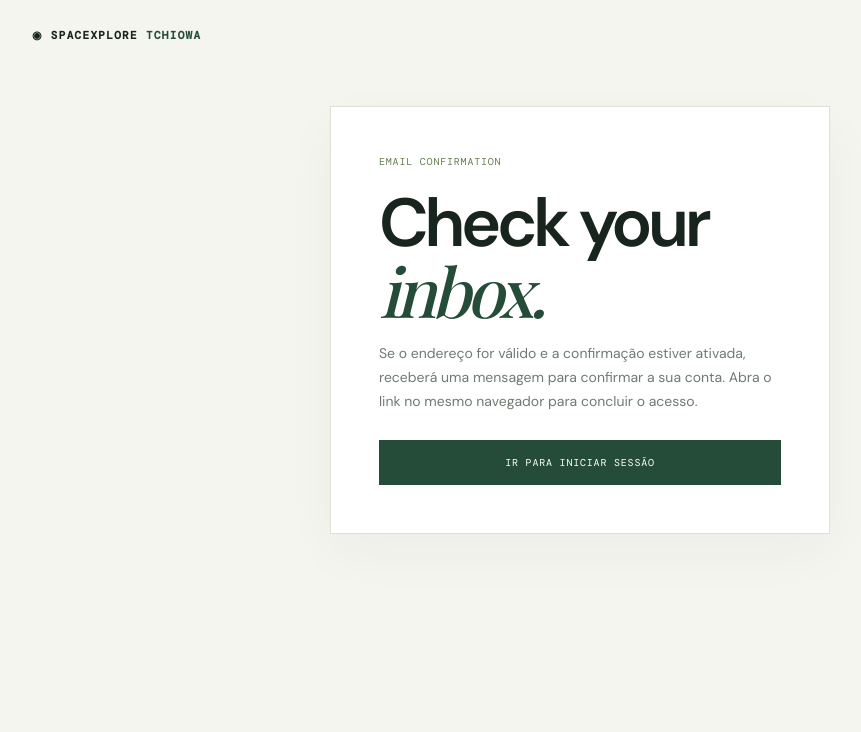
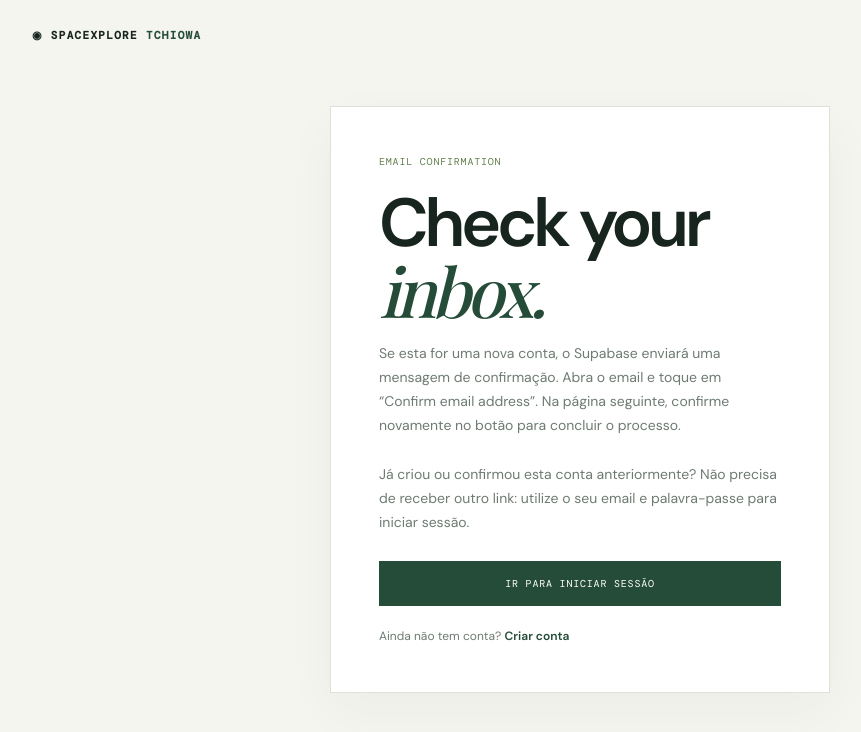
Before and after one commit to josemacaia3337-creator/spacexplore-tchiowa, a Next.js app: page /signup/check-email in a window 1280 px wide. Shown: the top 732 px of the page, without its empty margins (60-921 px from the left). Built offline with nearby package versions, Linux system fonts and the light colour scheme; a web font is replaced by a local one.

Commit message:
fix: clarify repeated signup and email confirmation flow

```diff
--- a/app/signup/check-email/page.tsx
+++ b/app/signup/check-email/page.tsx
@@ -1,2 +1,24 @@
 import Link from "next/link";
-export default function CheckEmailPage(){return <main className="auth-shell"><Link className="auth-brand" href="/">◉ SPACEXPLORE <b>TCHIOWA</b></Link><section className="auth-card"><span className="eyebrow">EMAIL CONFIRMATION</span><h1>Check your <em>inbox.</em></h1><p className="auth-copy">Se o endereço for válido e a confirmação estiver ativada, receberá uma mensagem para confirmar a sua conta. Abra o link no mesmo navegador para concluir o acesso.</p><Link className="primary-button auth-button-link" href="/login">IR PARA INICIAR SESSÃO</Link></section></main>}
+
+export default function CheckEmailPage() {
+  return (
+    <main className="auth-shell">
+      <Link className="auth-brand" href="/">◉ SPACEXPLORE <b>TCHIOWA</b></Link>
+      <section className="auth-card">
+        <span className="eyebrow">EMAIL CONFIRMATION</span>
+        <h1>Check your <em>inbox.</em></h1>
+        <p className="auth-copy">
+          Se esta for uma nova conta, o Supabase enviará uma mensagem de confirmação.
+          Abra o email e toque em “Confirm email address”. Na página seguinte, confirme
+          novamente no botão para concluir o processo.
+        </p>
+        <p className="auth-copy">
+          Já criou ou confirmou esta conta anteriormente? Não precisa de receber outro link:
+          utilize o seu email e palavra-passe para iniciar sessão.
+        </p>
+        <Link className="primary-button auth-button-link" href="/login">IR PARA INICIAR SESSÃO</Link>
+        <p className="auth-foot">Ainda não tem conta? <Link href="/signup">Criar conta</Link></p>
+      </section>
+    </main>
+  );
+}
```
